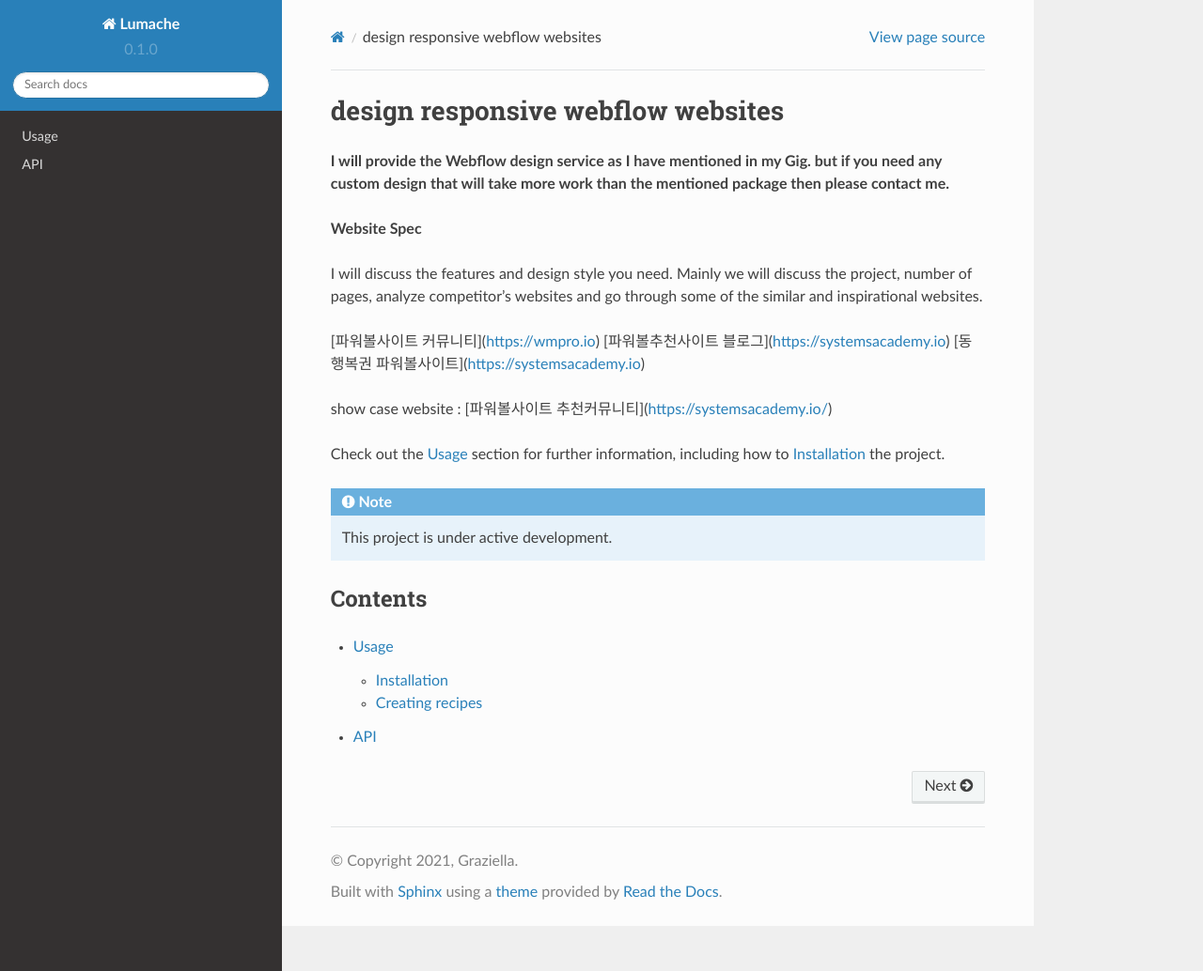
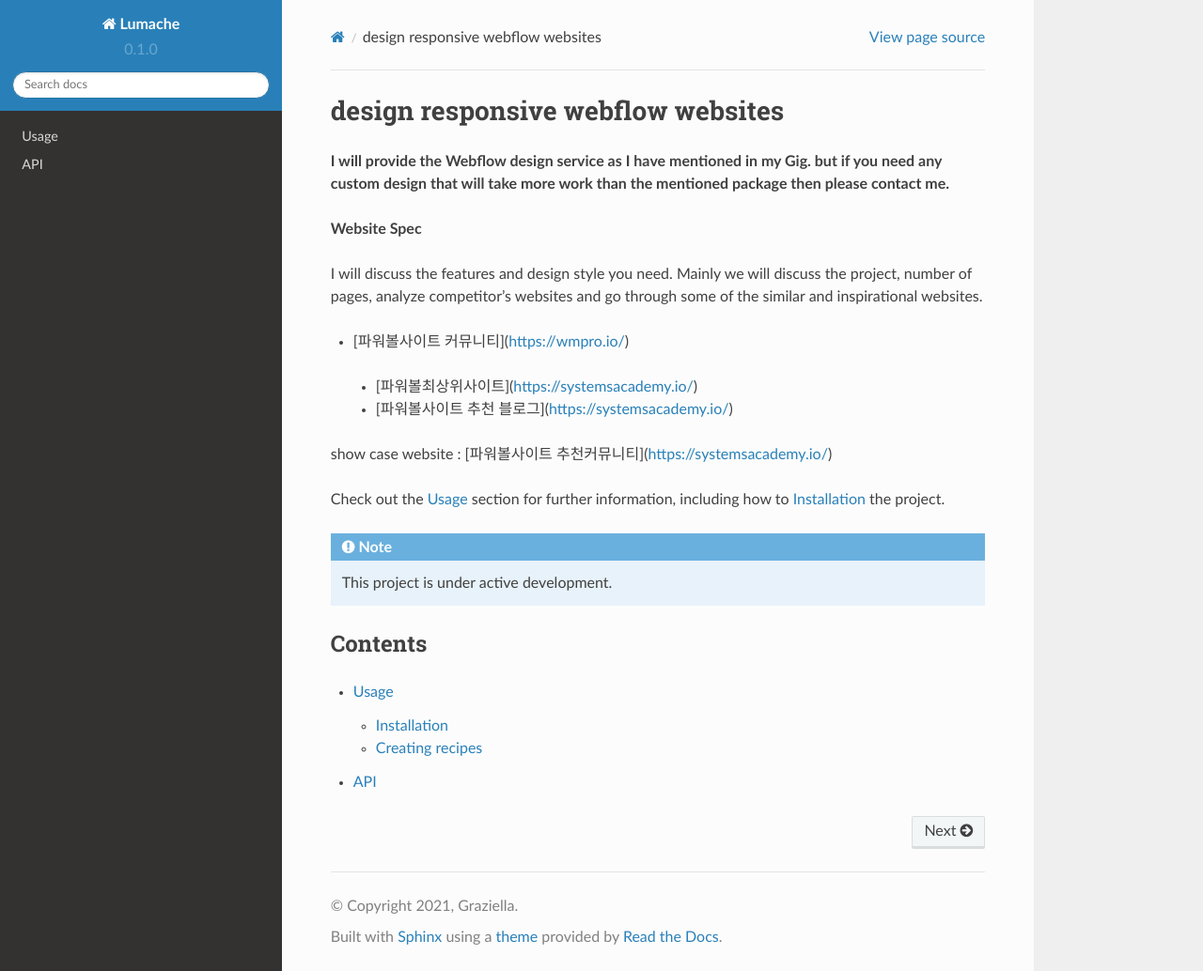
Before and after one commit to sinage3080/stackphp101, a Sphinx documentation site: the page built from docs/source/index.rst, in a window 1280 px wide and 1034 px high. Shown: the whole window at 94% size. Built offline with Sphinx 7.4.7 and the Read the Docs theme 2.0.0, drawn with Linux system fonts in a browser that asks for light colours.

Commit message:
Update index.rst

```diff
--- a/docs/source/index.rst
+++ b/docs/source/index.rst
@@ -7,9 +7,9 @@ design responsive webflow websites
 
 I will discuss the features and design style you need. Mainly we will discuss the project, number of pages, analyze competitor's websites and go through some of the similar and inspirational websites.
 
-[파워볼사이트 커뮤니티](https://wmpro.io)
-[파워볼추천사이트 블로그](https://systemsacademy.io)
-[동행복권 파워볼사이트](https://systemsacademy.io)
+- [파워볼사이트 커뮤니티](https://wmpro.io/)
+ - [파워볼최상위사이트](https://systemsacademy.io/)
+ - [파워볼사이트 추천 블로그](https://systemsacademy.io/)
 
 
 show case website : [파워볼사이트 추천커뮤니티](https://systemsacademy.io/)
```
